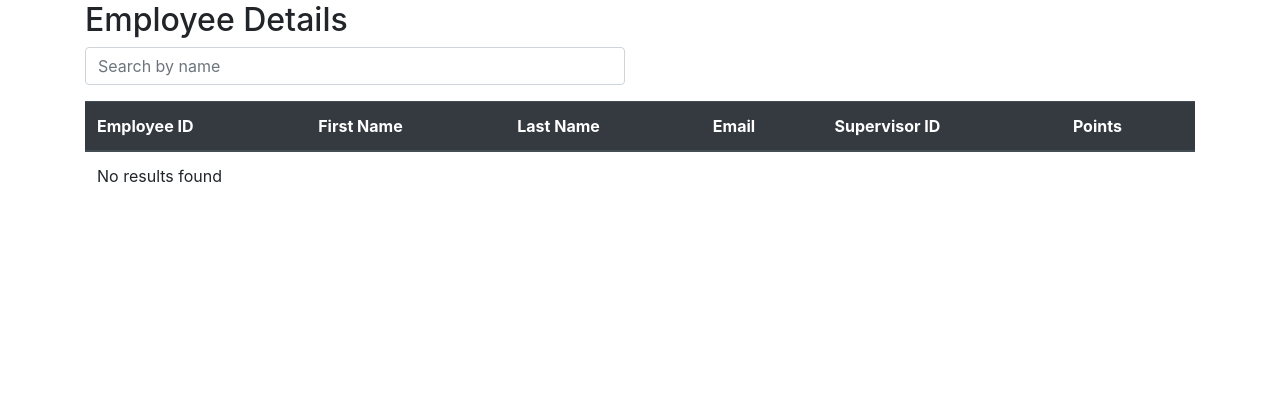
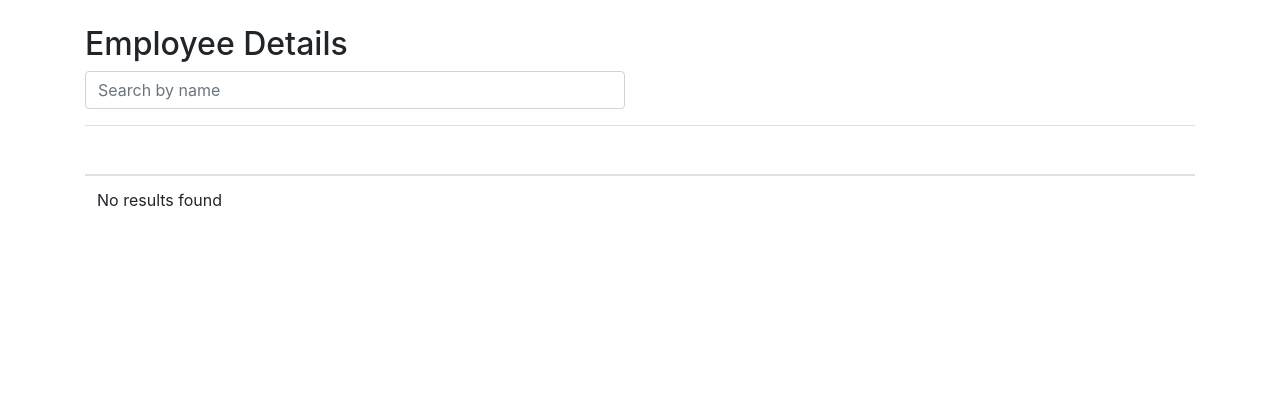
Before and after one commit to Explorer017/Performance-Tracking-Management-System, a PHP site: page /view_employees.php in a window 1280 px wide. Shown: the part 169-584 px from the top of the page. Run offline with PHP 8.4, Linux system fonts and the light colour scheme; data that the repository does not hold is empty.

Commit message:
edited the navbar

```diff
--- a/php/navbar.php
+++ b/php/navbar.php
@@ -33,15 +33,12 @@
             <table class="black-bg"> <!-- Table for the second navbar underneath -->
                 <tr class="centre">
                     <td>
-                        <button class="header-text bold">Placeholder</button> <!-- This will be changed when pages have been created -->
+                        <a href="view_submissions.php"><button class="header-text bold">View Submissions</button></a>
                     </td>
                     <td>
-                        <a href="view.php"><button class="header-text bold">view</button></a>
-                    </td>
+                        <a href="view_employees.php"><button class="header-text bold">View Employees</button></a>
                     <td>
-                        <a href="view_employees.php"><button class="header-text bold">view employee</button></a>
-                    <td>
-                        <a href="login.php"><button class="header-text bold">Log in</button></a>
+                        <a href="login.php"><button class="header-text bold">Log in / Register</button></a>
                     </td>
                     <td>
                         <div>
--- a/php/view_employees.php
+++ b/php/view_employees.php
@@ -12,7 +12,7 @@ include("NavBar.php");
     <link rel="stylesheet" href="https://maxcdn.bootstrapcdn.com/bootstrap/4.5.2/css/bootstrap.min.css">
 </head>
 <body>
-
+<br>
 <div class="container">
     <h2>Employee Details</h2>
     <div class="row mb-3">
@@ -21,14 +21,14 @@ include("NavBar.php");
         </div>
     </div>
     <table class="table">
-        <thead class="thead-dark">
+        <thead class="black-bg">
             <tr>
-                <th>Employee ID</th>
-                <th>First Name</th>
-                <th>Last Name</th>
-                <th>Email</th>
-                <th>Supervisor ID</th>
-                <th>Points</th>
+                <th class="text-white">Employee ID</th>
+                <th class="text-white">First Name</th>
+                <th class="text-white">Last Name</th>
+                <th class="text-white">Email</th>
+                <th class="text-white">Supervisor ID</th>
+                <th class="text-white">Points</th>
             </tr>
         </thead>
         <tbody id="tableBody">
```
Also changed, not shown: php/view_submissions.php (renamed from php/view.php, +6 -6 lines).
